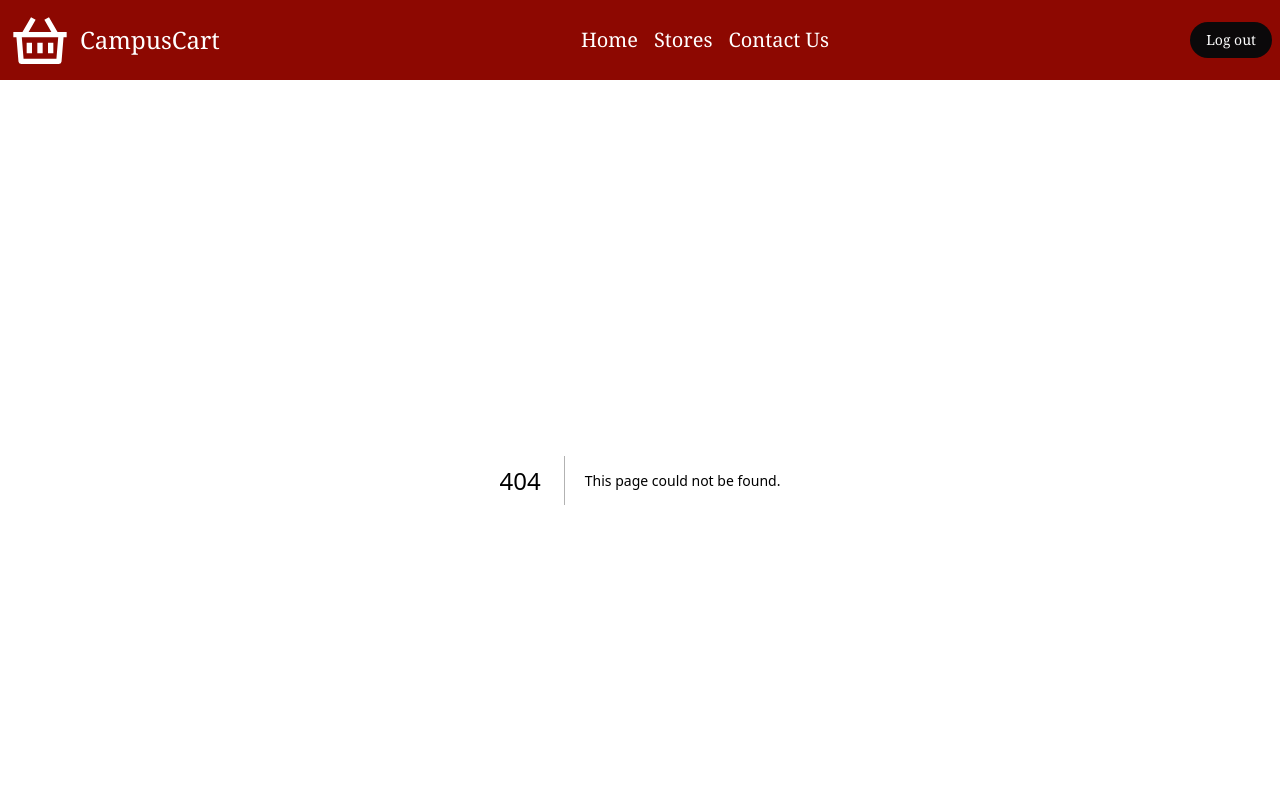
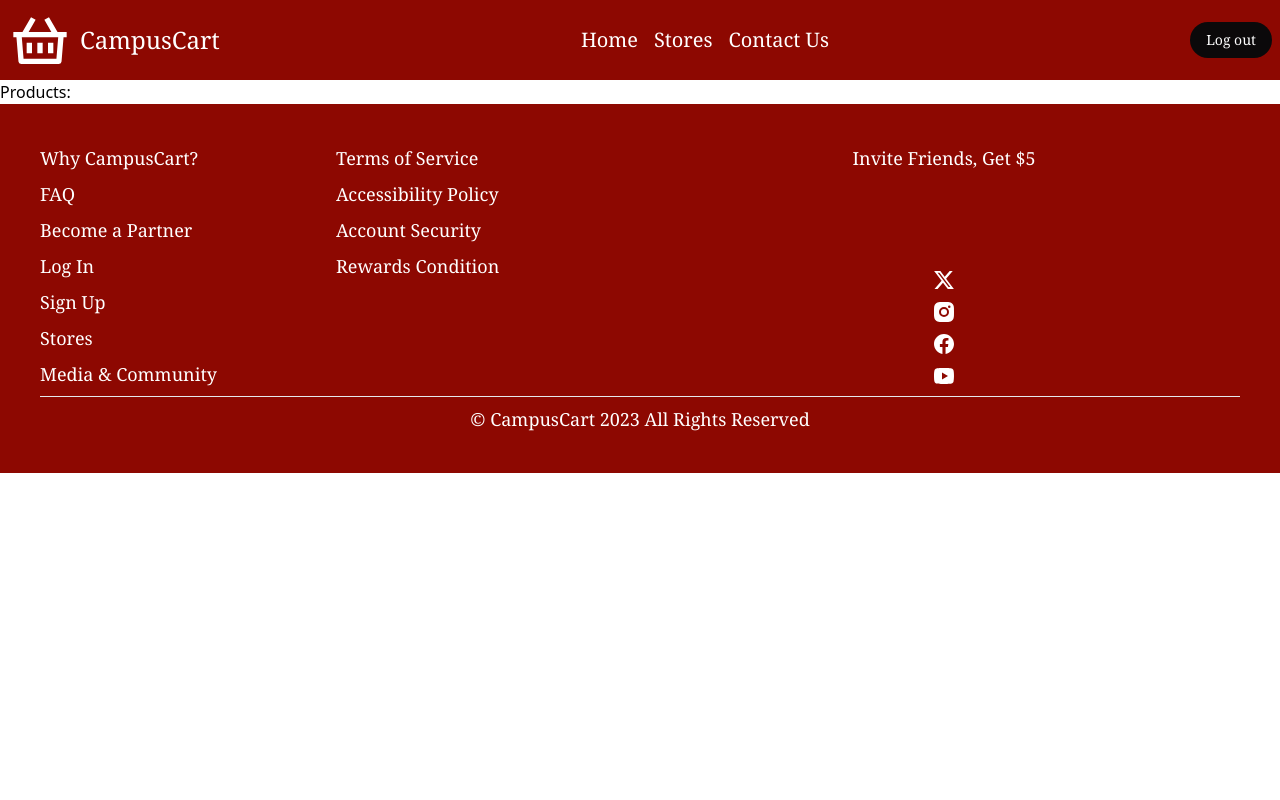
Before and after one commit to hamitsehjal/CampusCart-FRONTEND, a Next.js app: page /products/1 in a window 1280 px wide. Before the commit this address had no page. Shown: the top 800 px of the page. Built offline with nearby package versions, Linux system fonts and the light colour scheme; sample sign-in values are in the browser's storage.

Commit message:
Add dynamic products page

```diff
--- /dev/null
+++ b/src/pages/products/[storeId].js
@@ -0,0 +1,5 @@
+// src/pages/products/index.js
+
+export default function Products() {
+    return (<h1>Products: </h1>)
+}
--- a/src/pages/products/index.js
+++ /dev/null
@@ -1 +0,0 @@
-// src/pages/products/index.js
```
